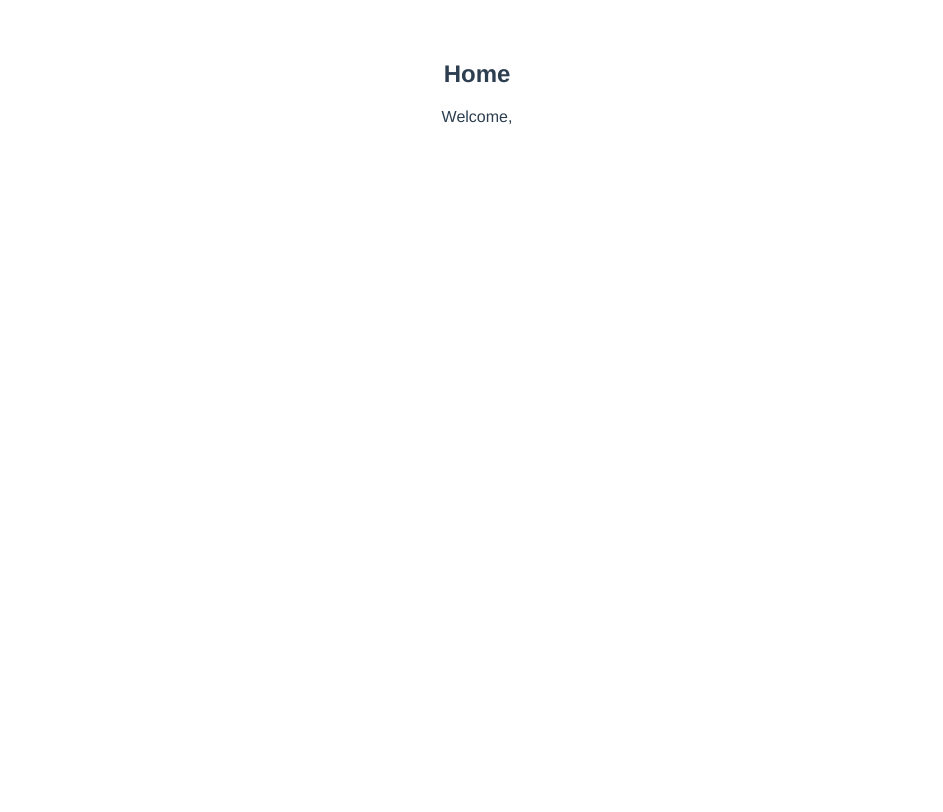
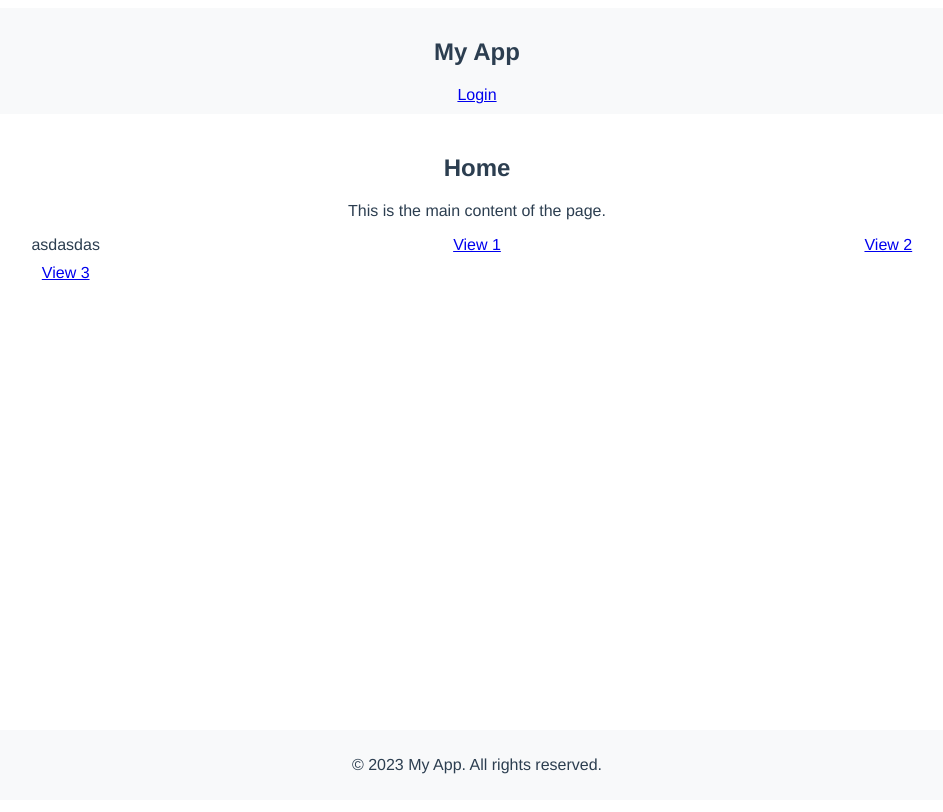
Before and after one commit to chairless8/vue-firebase-auth-app, a Vue app: page / in a window 1280 px wide. Shown: the top 812 px of the page, without its empty margins (163-1106 px from the left). Built offline with nearby package versions, Linux system fonts and the light colour scheme; no server answers.

Commit message:
basic structure

```diff
--- a/src/App.vue
+++ b/src/App.vue
@@ -17,6 +17,6 @@ export default {
   -moz-osx-font-smoothing: grayscale;
   text-align: center;
   color: #2c3e50;
-  margin-top: 60px;
+  margin-top: 0px;
 }
 </style>
--- a/src/components/Home.vue
+++ b/src/components/Home.vue
@@ -1,23 +1,82 @@
 <template>
-    <div>
+  <div class="container">
+      <!-- Navigation Bar -->
+      <nav>
+      <h2>My App</h2>
+      <p v-if="user">Welcome, {{ user.email }}</p>
+      <button v-if="user" v-on:click="handleLogout">Logout</button>
+      <router-link v-else to="/login">Login</router-link>
+      </nav>
+
+    <!-- Content -->
+    <main>
       <h2>Home</h2>
-    <p>Welcome, {{ user?.email }}</p>
+      <p>This is the main content of the page.</p>
+      <GridNavigation />
+    </main>
+
+    <!-- Footer -->
+    <footer>
+      <p>© 2023 My App. All rights reserved.</p>
+    </footer>
   </div>
 </template>
 
 <script>
 import { ref } from 'vue';
-import { getAuth, onAuthStateChanged } from "firebase/auth";
+import { getAuth, onAuthStateChanged, signOut } from "firebase/auth";
+import GridNavigation from './MainGrid.vue'
 
 export default {
-    name: 'Home_firebase',
+name: 'Home_firebsae',
+components: {
+  GridNavigation
+},
 setup() {
   const user = ref(null);
   const auth = getAuth();
+
   onAuthStateChanged(auth, (currentUser) => {
     user.value = currentUser;
   });
-    return { user };
+
+  const handleLogout = async () => {
+    try {
+      await signOut(auth);
+    } catch (error) {
+      console.log(error.message);
+    }
+  }
+
+  return { user, handleLogout };
 }
 }
 </script>
+
+<style scoped>
+.container {
+display: flex;
+flex-direction: column;
+min-height: 100vh;
+}
+
+nav {
+position: sticky;
+top: 0;
+background-color: #f8f9fa;
+padding: 10px;
+}
+
+main {
+flex: 1;
+padding: 20px;
+}
+
+footer {
+position: sticky;
+bottom: 0;
+background-color: #f8f9fa;
+padding: 10px;
+text-align: center;
+}
+</style>
--- /dev/null
+++ b/src/components/MainGrid.vue
@@ -0,0 +1,35 @@
+<template>
+    <div class="grid">
+        asdasdas
+      <router-link to="/view1">View 1</router-link>
+      <router-link to="/view2">View 2</router-link>
+      <router-link to="/view3">View 3</router-link>
+      <!-- Add more links as needed -->
+    </div>
+
+    <transition name="fade" mode="out-in">
+      <router-view></router-view>
+    </transition>
+  </template>
+
+  <script>
+  export default {
+    name: 'GridNavigation'
+  }
+  </script>
+
+  <style scoped>
+  .grid {
+    display: grid;
+    grid-template-columns: repeat(3, 1fr); /* Adjust as needed */
+    gap: 10px;
+  }
+
+  .fade-enter-active, .fade-leave-active {
+    transition: opacity 0.5s;
+  }
+
+  .fade-enter, .fade-leave-to {
+    opacity: 0;
+  }
+  </style>
```
Lines whose indentation alone changed are shown as unchanged.
